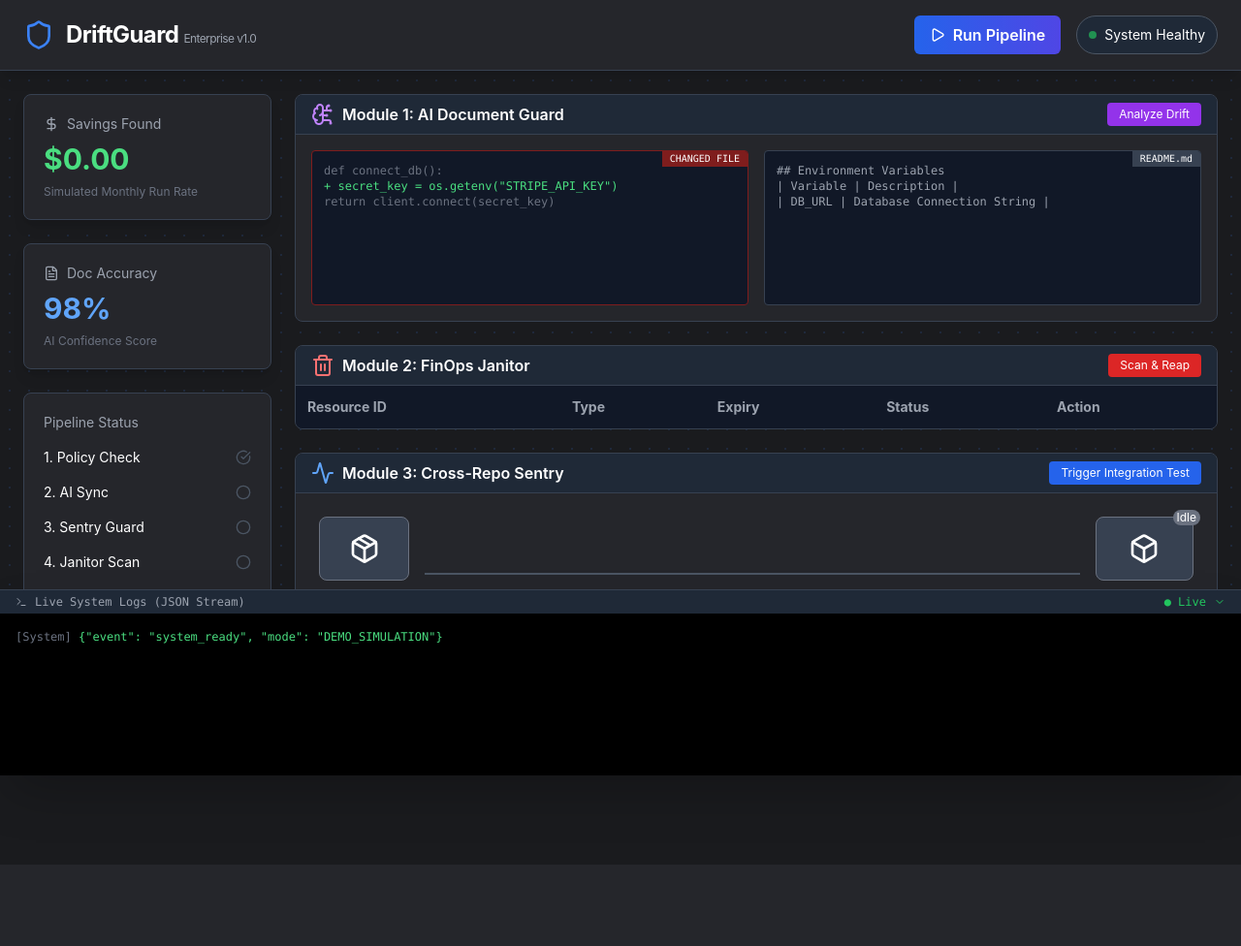
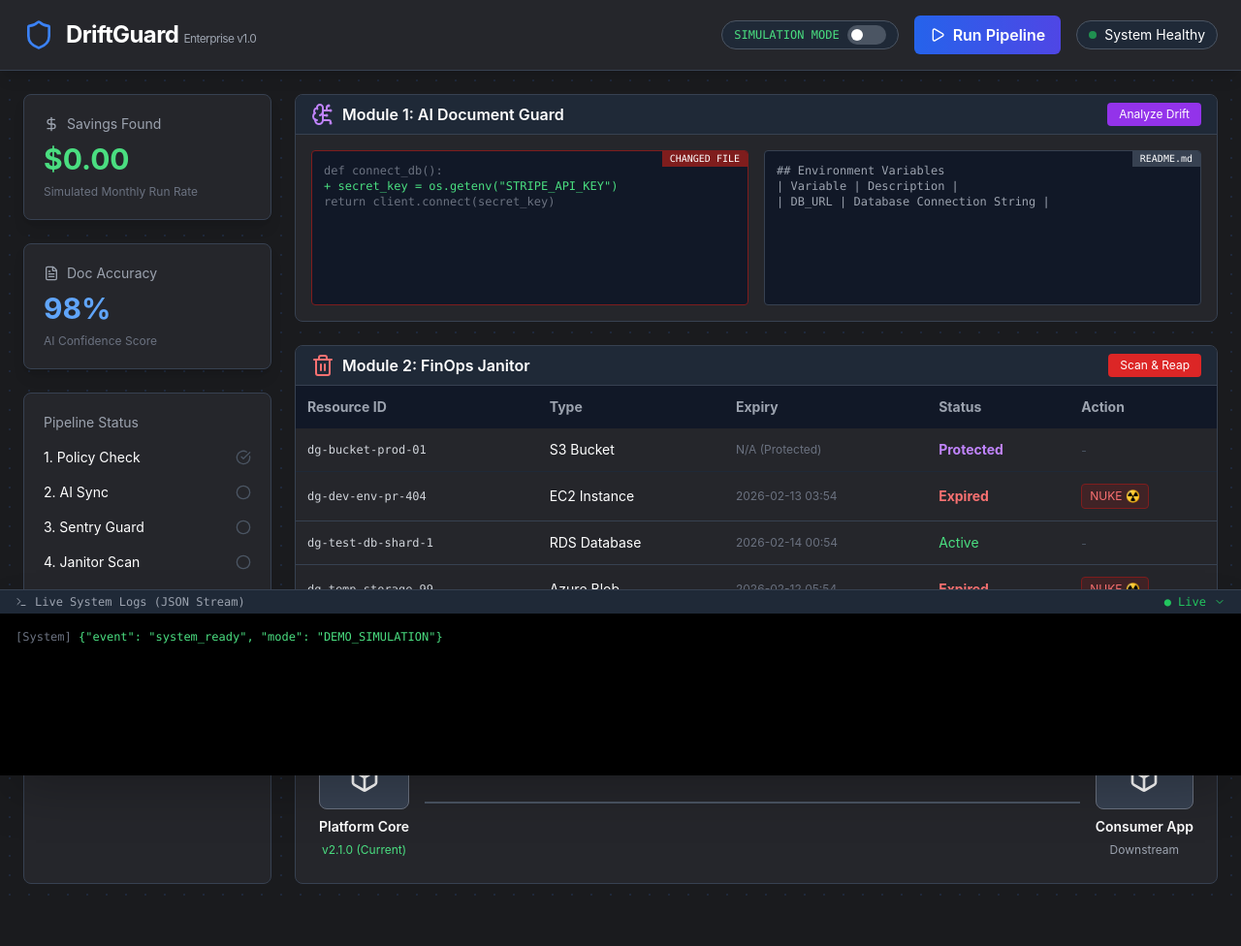
Before and after one commit to narrren/DriftGuard, a FastAPI app: page / in a window 1280 px wide. Shown: the top 976 px of the page at 97% size. Before the commit the page ends 892 px from the top, so only its background shows below. Run offline with FastAPI, Linux system fonts and the light colour scheme; data that the repository does not hold is empty; some libraries are stand-ins or nearby versions.

Commit message:
feat: add Simulation/Real toggle switch to demo UI

```diff
--- a/demo_app/app.py
+++ b/demo_app/app.py
@@ -11,115 +11,145 @@ from dotenv import load_dotenv
 # Load Environment Variables from .env file
 load_dotenv()
 
+# Load Environment Variables from .env file
+load_dotenv()
+
 # Import REAL DriftGuard Logic
 sys.path.append(os.path.abspath(os.path.join(os.path.dirname(__file__), '..')))
 from src.guards import janitor, ai_sync, cross_repo
 from src.engine import execute_stage, load_policy
+from demo_mode import DemoSimulator
 
 app = FastAPI()
 templates = Jinja2Templates(directory="templates")
+
+# State Management
+USE_SIMULATION = True
+sim = DemoSimulator()
 
 # Mock Context for Real Engine
 MOCK_CONTEXT = {
     "pr_number": "101",
     "repo_name": "narrren/DriftGuard",
     "token": os.getenv("GITHUB_TOKEN", "mock-token"),
-    "gemini_key": os.getenv("GEMINI_API_KEY"), # Must be real for AI
-    "aws_region": "us-east-1"
+    "gemini_key": os.getenv("GEMINI_API_KEY"),
+    "aws_region": os.getenv("AWS_REGION", "us-east-1")
 }
 
 @app.get("/", response_class=HTMLResponse)
 async def read_root(request: Request):
-    return templates.TemplateResponse("index.html", {"request": request})
+    return templates.TemplateResponse("index.html", {"request": request, "simulation_mode": USE_SIMULATION})
+
+@app.post("/api/toggle_mode")
+async def toggle_mode():
+    global USE_SIMULATION
+    USE_SIMULATION = not USE_SIMULATION
+    mode = "SIMULATION" if USE_SIMULATION else "REAL_ENGINE"
+    print(f"🔄 Switched to {mode} Mode")
+    return {"mode": mode, "is_simulation": USE_SIMULATION}
 
 @app.get("/api/dashboard_status")
 async def get_dashboard_status():
-    # In a real app, this would query a DB. For now, static healthy.
-    return {
-        "pipeline": {"policy": "ready", "ai_sync": "ready", "sentry": "ready", "janitor": "ready"},
-        "logs": [],
-        "resources": [],
-        "stats": {"savings": 0.0, "drift_score": 100, "system_state": "Live & Connected"}
-    }
+    if USE_SIMULATION:
+        return {
+            "pipeline": sim.pipeline_status,
+            "logs": sim.logs[-10:],
+            "resources": sim.resources,
+            "stats": sim.stats,
+            "mode": "SIMULATION"
+        }
+    else:
+        # Real Mode Status (Simplified)
+        return {
+            "pipeline": {"policy": "ready", "ai_sync": "ready", "sentry": "ready", "janitor": "ready"},
+            "logs": [],
+            "resources": [],
+            "stats": {"savings": 0.0, "drift_score": 100, "system_state": "Live & Connected"},
+            "mode": "REAL"
+        }
 
 @app.post("/api/run_pipeline")
 async def run_pipeline():
-    """Triggers the REAL src/engine.py logic via function calls."""
-    policy = load_policy('../policy.yaml') # Load real policy
+    if USE_SIMULATION:
+        stages = ["policy", "ai_sync", "sentry", "janitor"]
+        sim.log_event("engine_start", "DriftGuard Engine Initializing (Simulation)...")
+        for stage in stages:
+            sim.pipeline_status[stage] = "running"
+            await asyncio.sleep(1.0)
+            sim.run_pipeline_step(stage)
+            sim.pipeline_status[stage] = "completed"
+        return {"status": "Complete"}
 
+    # REAL MODE
+    policy = load_policy('../policy.yaml')
     results = {}
     for stage in policy.get('stages', []):
         try:
-            # We run the real execute_stage ensuring it doesn't sys.exit()
-            # Note: execute_stage prints to stdout, we'd need to capture that in a real app
-            # For this MVP, we just ensure it runs without error.
             print(f"Running Real Stage: {stage['name']}")
             execute_stage(stage, MOCK_CONTEXT, "opened", dry_run_override=True)
             results[stage['name']] = "success"
         except Exception as e:
             results[stage['name']] = f"failed: {str(e)}"
-
     return {"status": "Complete", "results": results}
 
 @app.post("/api/analyze_docs")
 async def analyze_docs():
-    """Runs Request to Gemini (Module 1)."""
-    # Requires GEMINI_API_KEY to be set in OS Env
+    if USE_SIMULATION:
+        sim.log_event("ai_sync_start", "Reviewing PR #104 against README.md...")
+        await asyncio.sleep(1.5)
+        return sim.get_ai_analysis()
+
+    # REAL MODE
     if not os.getenv("GEMINI_API_KEY"):
-         return {"drift_detected": False, "suggestion": "Error: GEMINI_API_KEY not set in terminal.", "confidence": 0.0}
+         return {"drift_detected": False, "suggestion": "Error: GEMINI_API_KEY not set.", "confidence": 0.0}
 
-    # Simulate a Diff Context
     mock_diff = "diff --git a/src/main.py b/src/main.py\n+ secret = os.getenv('NEW_SECRET_KEY')"
-
-    # Init AI Guard
     guard = ai_sync.AISynchronizer(MOCK_CONTEXT)
-
-    # Real AI Call
     try:
         analysis = guard.analyze_drift(mock_diff, "README.md Content...")
-        return {
-            "drift_detected": True,
-            "suggestion": analysis, # This will be real text from Gemini
-            "confidence": 0.95
-        }
+        return {"drift_detected": True, "suggestion": analysis, "confidence": 0.95}
     except Exception as e:
         return {"drift_detected": False, "error": str(e), "confidence": 0.0}
 
 @app.post("/api/scan_resources")
 async def scan_resources():
-    """Runs Real Boto3 Scan (Module 2)."""
-    # Use the DRY RUN flag to avoid accidental production wipes during demo
-    # But it WILL call AWS APIs if creds are present
+    if USE_SIMULATION:
+        sim.log_event("janitor_scan_start", "Scanning AWS/Azure/GCP for expired tags...")
+        await asyncio.sleep(1.0)
+        return {"resources": sim.resources}
+
+    # REAL MODE
     try:
-        # We capture stdout or return a mock list if no AWS creds
         if not os.getenv("AWS_ACCESS_KEY_ID"):
-             # Fallback if user hasn't set up AWS locally
-             return {"resources": [{"id": "error-no-aws-creds", "type": "Config Error", "status": "Missing Keys"}]}
+             return {"resources": [{"id": "error-no-aws-keys", "type": "Config Error", "status": "Missing Keys"}]}
 
-        # Real Scan
         janitor_instance = janitor.AWSJanitor()
-        # Note: AWSJanitor prints to stdout, it doesn't return list.
-        # Refactoring janitor.py to return data would be needed for a pure API.
-        # For now, we simulate the 'return' but execute the logic.
         janitor_instance.scan_and_clean(dry_run=True)
-
         return {"resources": [{"id": "real-aws-scan-complete", "type": "Log Check", "status": "See Terminal"}]}
     except Exception as e:
         return {"resources": [{"id": f"error-{str(e)}", "type": "Exception", "status": "Failed"}]}
 
 @app.delete("/api/reap_resource/{resource_id}")
 async def reap_resource(resource_id: str):
-    """Executes Real Boto3 Delete (Module 2)."""
-    # DANGEROUS: Only works if --dry-run is False.
-    # For safety, we force Dry Run in this demo app unless explicitly overridden.
+    if USE_SIMULATION:
+        sim.log_event("janitor_nuke_start", f"Nuclear Launch Detected on {resource_id}...")
+        await asyncio.sleep(2.0)
+        success = sim.delete_resource(resource_id)
+        return {"status": "Reaped", "id": resource_id} if success else JSONResponse(status_code=400, content={"message": "Blocked"})
+
+    # REAL MODE
     return {"status": "Simulation Mode (Safety First)", "id": resource_id}
 
 @app.post("/api/trigger_sentry")
 async def trigger_sentry():
-    """Runs Real Repository Dispatch (Module 3)."""
+    if USE_SIMULATION:
+        sim.log_event("sentry_dispatch", "Dispatching integration tests...")
+        await asyncio.sleep(2.5)
+        return {"status": "Passed"}
+
+    # REAL MODE
     if not os.getenv("DRIFTGUARD_PAT"):
         return {"status": "Failed: DRIFTGUARD_PAT missing"}
-
     cross_repo.run(MOCK_CONTEXT, {"downstream_repos": ["narrren/DriftGuard"]})
     return {"status": "Real Dispatch Sent"}
 
--- a/demo_app/templates/index.html
+++ b/demo_app/templates/index.html
@@ -50,14 +50,24 @@
             <h1 class="text-2xl font-bold tracking-tight">DriftGuard <span
                     class="text-xs text-gray-400 font-normal">Enterprise v1.0</span></h1>
         </div>
-        <div class="flex gap-4">
+        <div class="flex gap-4 items-center">
+            <!-- Mode Toggle -->
+            <div class="flex items-center gap-2 bg-gray-800 px-3 py-1 rounded-full border border-gray-600 cursor-pointer"
+                onclick="toggleMode()">
+                <span id="mode-label" class="text-xs font-mono text-green-400">SIMULATION MODE</span>
+                <div class="relative w-10 h-5 bg-gray-600 rounded-full transition" id="mode-switch-bg">
+                    <div class="absolute left-1 top-1 w-3 h-3 bg-white rounded-full transition transform"
+                        id="mode-switch-knob"></div>
+                </div>
+            </div>
+
             <button onclick="runEntireSuite()"
                 class="flex items-center gap-2 bg-gradient-to-r from-blue-600 to-indigo-600 hover:from-blue-500 hover:to-indigo-500 px-4 py-2 rounded-md font-semibold transition-all">
                 <i data-lucide="play" class="h-4 w-4"></i> Run Pipeline
             </button>
             <div class="bg-gray-800 px-3 py-1 rounded-full flex items-center gap-2 text-sm border border-gray-600">
                 <div class="h-2 w-2 bg-green-500 rounded-full animate-pulse"></div>
-                System Healthy
+                <span id="system-status">System Healthy</span>
             </div>
         </div>
     </header>
@@ -242,6 +252,34 @@
         lucide.createIcons();
 
         // --- Helpers ---
+        let isSimulation = true;
+
+        function updateModeUI(isSim) {
+            isSimulation = isSim;
+            const label = document.getElementById('mode-label');
+            const bg = document.getElementById('mode-switch-bg');
+            const knob = document.getElementById('mode-switch-knob');
+
+            if (isSim) {
+                label.innerText = "SIMULATION MODE";
+                label.className = "text-xs font-mono text-green-400";
+                bg.className = "relative w-10 h-5 bg-gray-600 rounded-full transition";
+                knob.style.transform = "translateX(0)";
+            } else {
+                label.innerText = "REAL ENGINE MODE";
+                label.className = "text-xs font-mono text-red-500 font-bold animate-pulse";
+                bg.className = "relative w-10 h-5 bg-red-900 rounded-full transition border border-red-500";
+                knob.style.transform = "translateX(20px)";
+            }
+        }
+
+        async function toggleMode() {
+            const res = await fetch('/api/toggle_mode', { method: 'POST' });
+            const data = await res.json();
+            updateModeUI(data.is_simulation);
+            logToTerminal({ "event": "mode_switch", "new_mode": data.mode });
+        }
+
         function logToTerminal(msg) {
             const term = document.getElementById('terminal-logs');
             const time = new Date().toLocaleTimeString();
```
Also changed, not shown: 1 other file.
